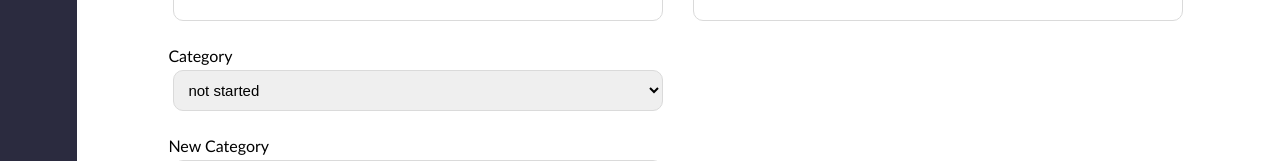
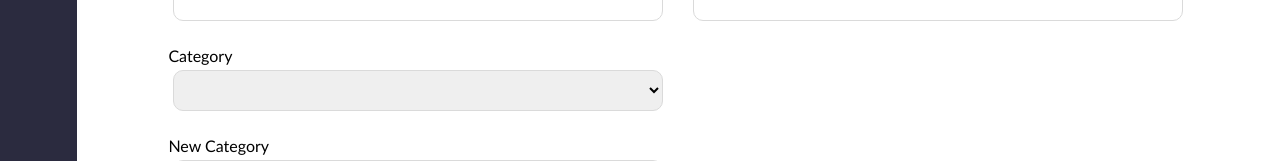
Before and after one commit to Abhimishra2424/tickets-crm, a React (Create React App) app: page /ticket/1 in a window 1280 px wide. Shown: the part 272-433 px from the top of the page. Built offline with nearby package versions, Linux system fonts and the light colour scheme.

Commit message:
aaded context for categories

```diff
--- a/src/App.js
+++ b/src/App.js
@@ -3,17 +3,32 @@ import Dashboard from "./pages/DashBoard";
 import TicketPage from "./pages/TicketPage";
 import Nav from "./components/Nav";
 
+import CategoriesContext from "./context";
+import { useState } from "react";
+
 function App() {
+  const [categories, setCategories] = useState([]);
+
   return (
     <div className="app">
+      <CategoriesContext.Provider
+        value={{
+          categories,
+          setCategories,
+        }}
+      >
         <BrowserRouter>
           <Nav />
           <Routes>
             <Route path="/" element={<Dashboard />} />
             <Route path="/ticket" element={<TicketPage />} />
-          <Route path="/ticket/:id" element={<TicketPage eidtMode={true} />} />
+            <Route
+              path="/ticket/:id"
+              element={<TicketPage eidtMode={true} />}
+            />
           </Routes>
         </BrowserRouter>
+      </CategoriesContext.Provider>
     </div>
   );
 }
--- /dev/null
+++ b/src/context.js
@@ -0,0 +1,8 @@
+import { createContext } from "react";
+
+const categoriesContext = createContext({
+  categories: null,
+  setCategories: () => {},
+});
+
+export default categoriesContext;
--- a/src/pages/DashBoard.js
+++ b/src/pages/DashBoard.js
@@ -1,9 +1,12 @@
-import React, { useEffect } from "react";
+import React, { useContext, useEffect, useState } from "react";
 import TicketCard from "../components/TicketCard";
 import axios from "axios";
 
+import categoriesContext from "../context";
+
 const DashBoard = () => {
   const [tickets, setTickets] = React.useState([]);
+  const { categories, setCategories } = useContext(categoriesContext);
 
   useEffect(() => {
     async function fetchData() {
@@ -31,7 +34,6 @@ const DashBoard = () => {
       });
 
       setTickets(formattedArray);
-
     }
     fetchData();
   }, []);
--- a/src/pages/TicketPage.js
+++ b/src/pages/TicketPage.js
@@ -1,9 +1,14 @@
-import React, { useState } from "react";
+import React, { useContext, useState } from "react";
 import { useNavigate } from "react-router-dom";
 import axios from "axios";
 
+import categoriesContext from "../context";
+
 const TicketPage = () => {
+  const { categories, setCategories } = useContext(categoriesContext);
+
   const navigate = useNavigate();
+
   const [formData, setFormData] = useState({
     status: "not started",
     progress: 0,
@@ -16,14 +21,12 @@ const TicketPage = () => {
     e.preventDefault();
 
     if (!editMode) {
-      // create ticket
       const response = await axios.post("http://localhost:5000/tickets", {
         formData,
       });
       const success = response.status === 200;
       if (success) {
-        console.log("ticket created");
-        // navigate("/");
+        navigate("/");
       }
     }
   };
@@ -38,9 +41,6 @@ const TicketPage = () => {
     }));
   };
 
-  console.log(formData);
-
-  const categories = ["not started", "in progress"];
 
   return (
     <div className="ticket">
```
Lines whose indentation alone changed are shown as unchanged.
